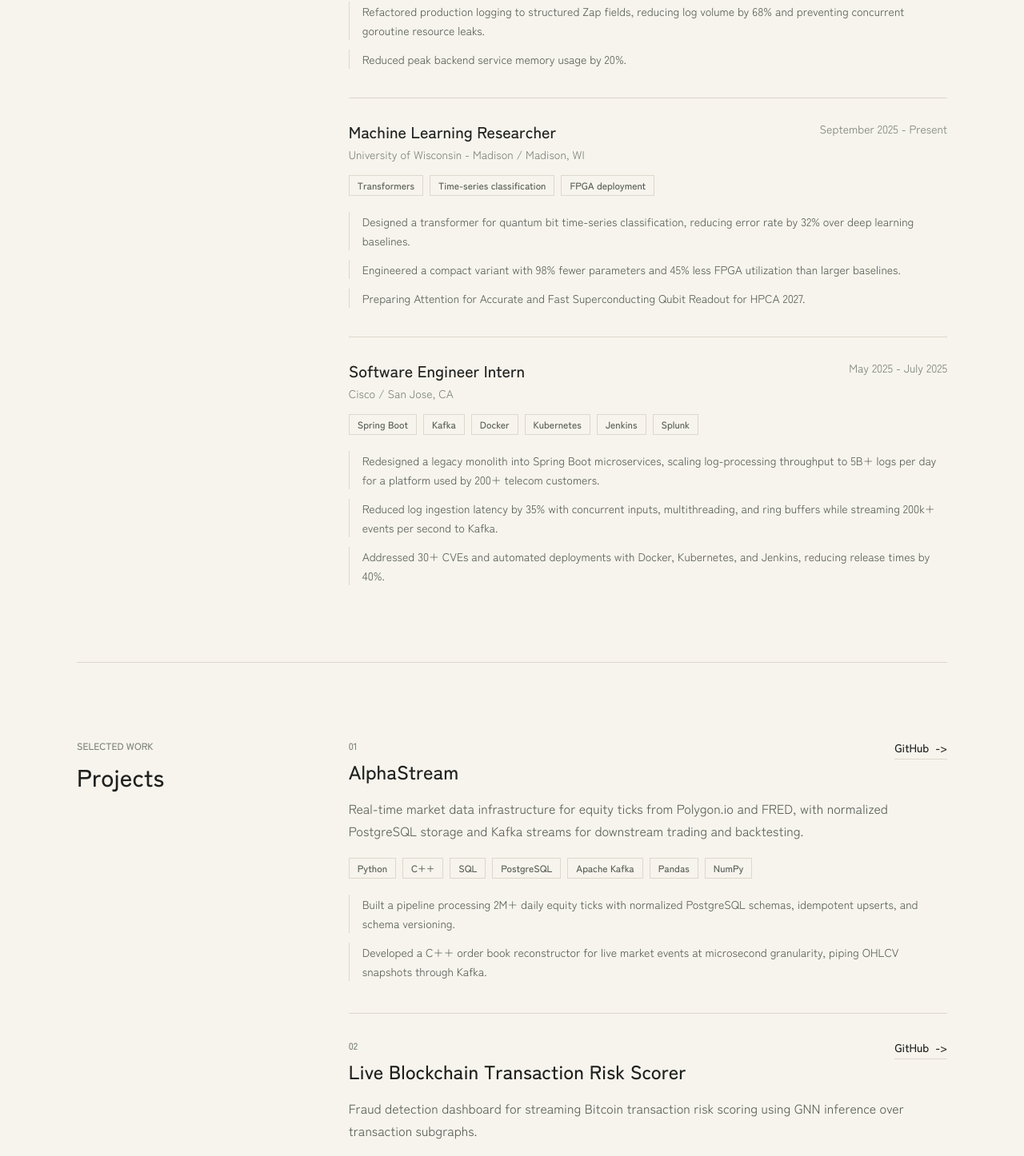
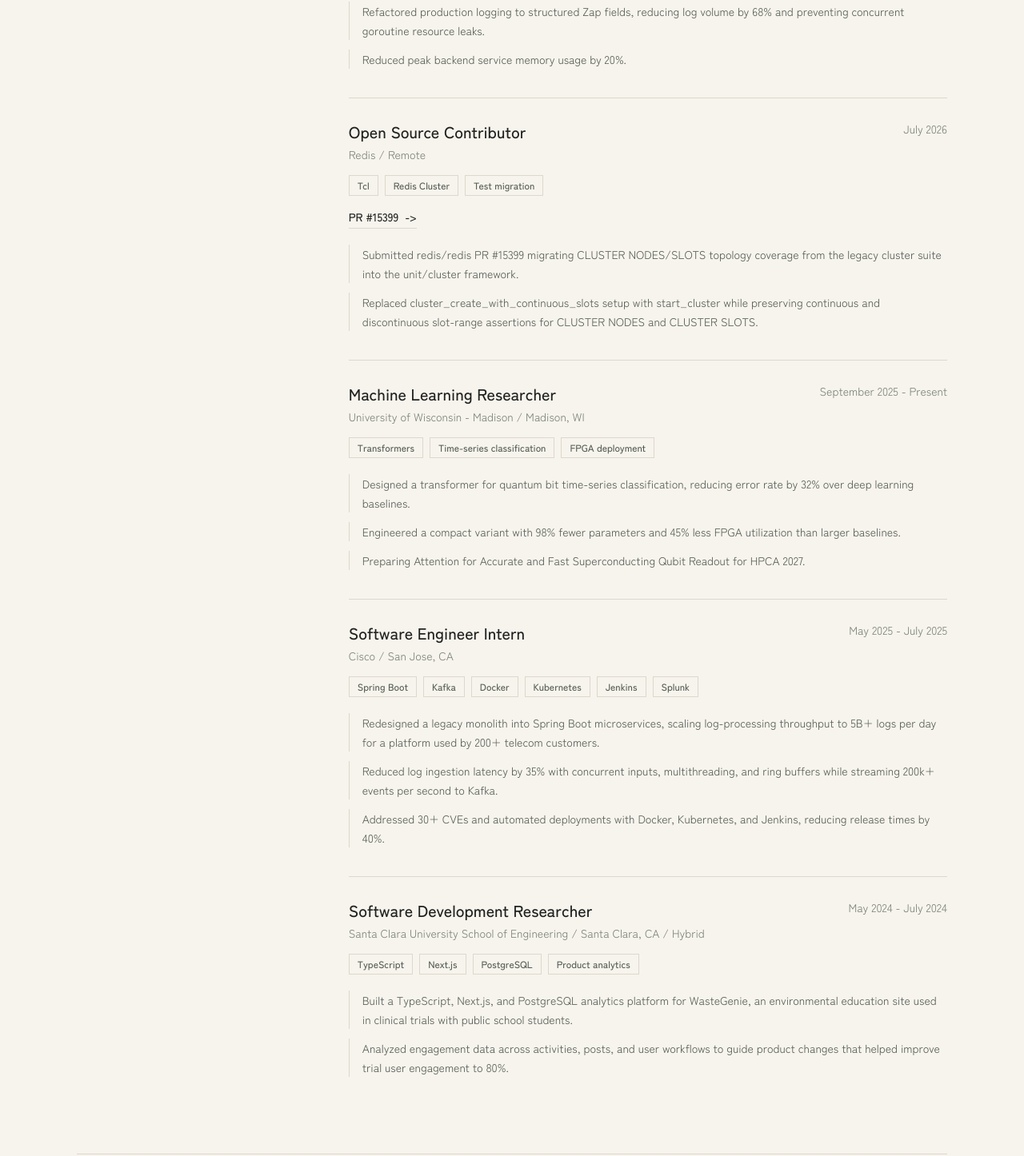
Before and after one commit to AditSingh10/AditSingh10.github.io, a React (Vite) app: page / in a window 1280 px wide. Shown: the part 958-2404 px from the top of the page at 80% size. Built offline with nearby package versions, Linux system fonts and the light colour scheme.

Commit message:
feat: add research and open source experience

```diff
--- a/src/App.tsx
+++ b/src/App.tsx
@@ -209,6 +209,15 @@
                 <div className="mt-4">
                   <PillList items={experience.tools} />
                 </div>
+                {experience.links ? (
+                  <div className="mt-4 flex flex-wrap gap-4">
+                    {experience.links.map((link) => (
+                      <ExternalLink key={link.href} href={link.href}>
+                        {link.label}
+                      </ExternalLink>
+                    ))}
+                  </div>
+                ) : null}
                 <ul className="mt-5 space-y-3 text-sm leading-6 text-soft">
                   {experience.bullets.map((bullet) => (
                     <li key={bullet} className="border-l border-line pl-4">
--- a/src/data/portfolio.ts
+++ b/src/data/portfolio.ts
@@ -25,6 +25,7 @@
   dates: string
   tools: string[]
   bullets: string[]
+  links?: Link[]
 }
 
 export type SkillGroup = {
@@ -141,6 +142,23 @@
     ],
   },
   {
+    organization: 'Redis',
+    role: 'Open Source Contributor',
+    location: 'Remote',
+    dates: 'July 2026',
+    tools: ['Tcl', 'Redis Cluster', 'Test migration'],
+    bullets: [
+      'Submitted redis/redis PR #15399 migrating CLUSTER NODES/SLOTS topology coverage from the legacy cluster suite into the unit/cluster framework.',
+      'Replaced cluster_create_with_continuous_slots setup with start_cluster while preserving continuous and discontinuous slot-range assertions for CLUSTER NODES and CLUSTER SLOTS.',
+    ],
+    links: [
+      {
+        label: 'PR #15399',
+        href: 'https://github.com/redis/redis/pull/15399',
+      },
+    ],
+  },
+  {
     organization: 'University of Wisconsin - Madison',
     role: 'Machine Learning Researcher',
     location: 'Madison, WI',
@@ -169,6 +187,17 @@
       'Redesigned a legacy monolith into Spring Boot microservices, scaling log-processing throughput to 5B+ logs per day for a platform used by 200+ telecom customers.',
       'Reduced log ingestion latency by 35% with concurrent inputs, multithreading, and ring buffers while streaming 200k+ events per second to Kafka.',
       'Addressed 30+ CVEs and automated deployments with Docker, Kubernetes, and Jenkins, reducing release times by 40%.',
+    ],
+  },
+  {
+    organization: 'Santa Clara University School of Engineering',
+    role: 'Software Development Researcher',
+    location: 'Santa Clara, CA / Hybrid',
+    dates: 'May 2024 - July 2024',
+    tools: ['TypeScript', 'Next.js', 'PostgreSQL', 'Product analytics'],
+    bullets: [
+      'Built a TypeScript, Next.js, and PostgreSQL analytics platform for WasteGenie, an environmental education site used in clinical trials with public school students.',
+      'Analyzed engagement data across activities, posts, and user workflows to guide product changes that helped improve trial user engagement to 80%.',
     ],
   },
 ]
```
Also changed, not shown: 2 other files (tests, documents, lock files or other folders).
